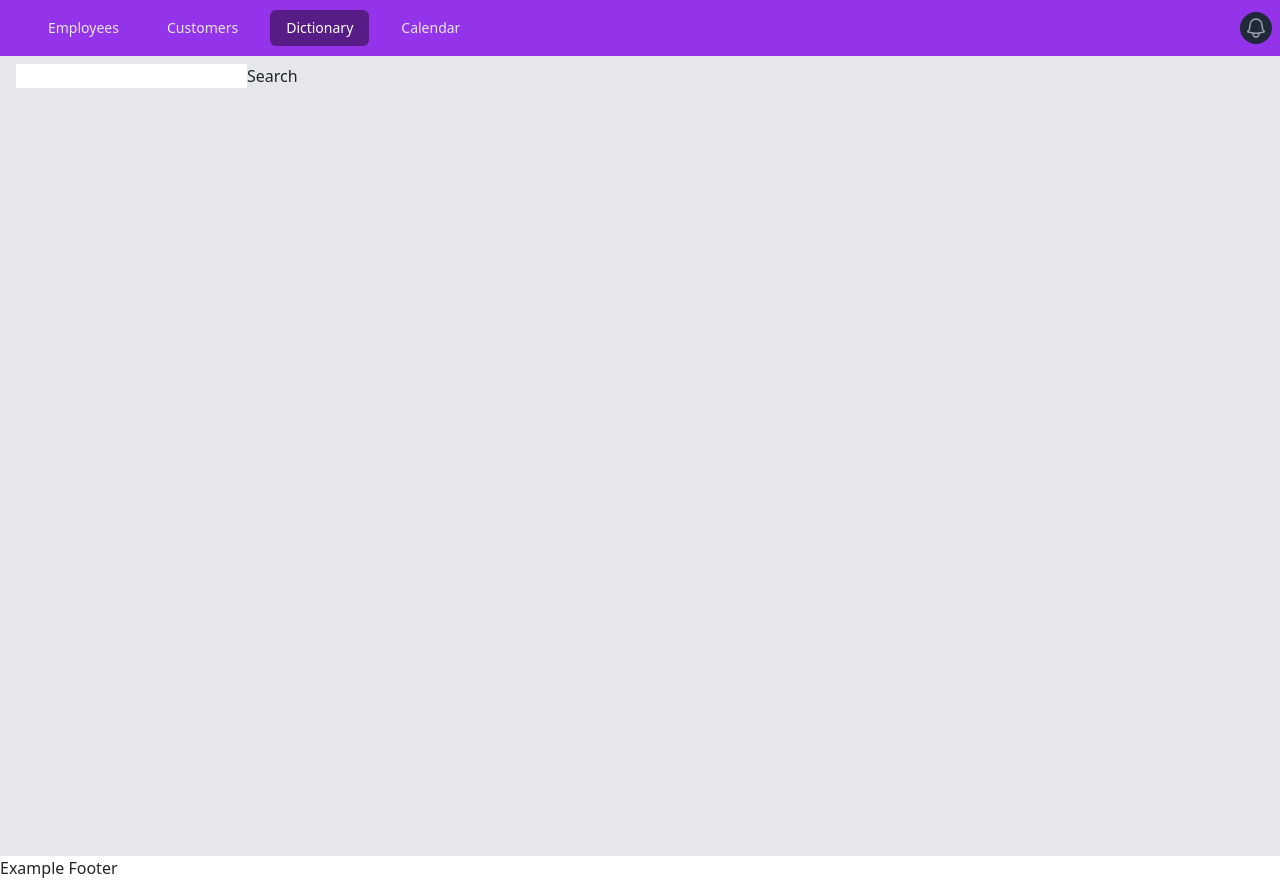
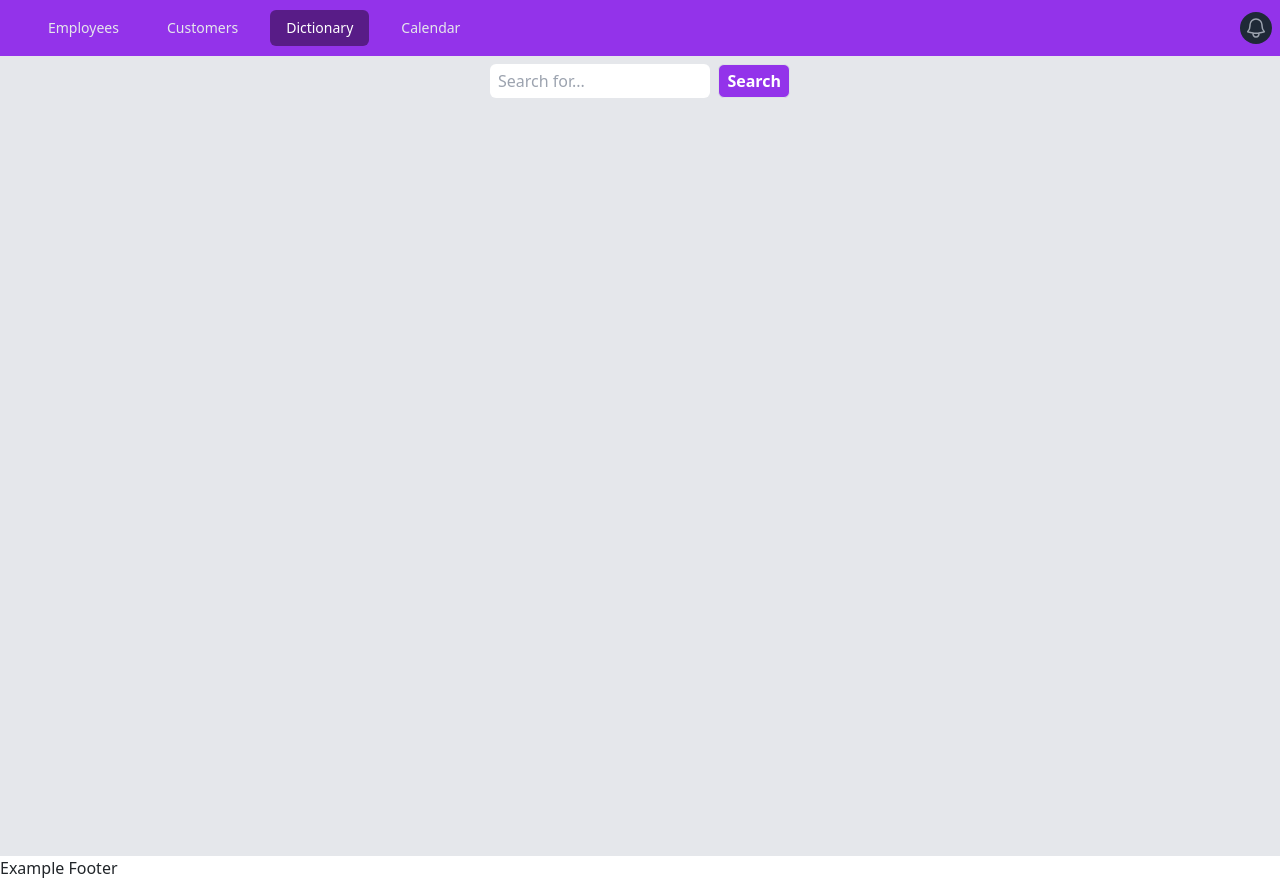
Before and after one commit to JM4r10/react, a React (Create React App) app: page /dictionary in a window 1280 px wide. Built offline with nearby package versions, Linux system fonts and the light colour scheme.

Commit message:
FetchResponseStatusAndErrors, setting venvDjango

```diff
--- a/src/App.js
+++ b/src/App.js
@@ -5,6 +5,7 @@ import { BrowserRouter, Routes, Route } from 'react-router-dom';
 import Customers from './pages/Customers';
 import Dictionary from './pages/Dictionary';
 import Definition from './pages/Definition';
+import NotFound from './components/NotFound';
 
 
 function App() {
@@ -16,10 +17,12 @@ function App() {
           <Route path='/employees' element={<Employees />} />
           <Route path='/dictionary' element={<Dictionary />} />
           <Route
-            path='/definition/:search'
+            path='/dictionary/:search'
             element={<Definition />}
           />
           <Route path='/customers' element={<Customers />} />
+          <Route path='/404' element={<NotFound />} />
+          <Route path='/*' element={<NotFound />} /> {/* path='/*': if the url doent match any of the previous routes the navigator is redirected to the element NotFound */}
         </Routes>
       </Header>
       <footer>Example Footer</footer>
--- /dev/null
+++ b/src/components/DefinitionSearch.js
@@ -0,0 +1,29 @@
+import { useState } from "react";
+import { useNavigate } from "react-router-dom";
+
+export default function DefinitionSearch(){
+
+        const [word, setWord] = useState('');
+        const navigate = useNavigate();
+
+        return (
+            <form className="flex space-between space-x-2 max-w-[300px]" onSubmit={() => {
+                navigate(`/dictionary/${word}`)
+            }}>
+                <input
+                    className="shrink min-w-0 px-2 py-1 rounded"
+                    placeholder="Search for..."
+                    type="text"
+                    onChange={(e) => {
+                        setWord(e.target.value);
+
+                    }}
+                />
+                <button
+                    className="bg-purple-600 hover:bg-purple-700 text-white font-bold py-1 px-2 border border-blue-700 rounded"
+                >Search</button>
+                {/* by default, a button inside a form would trigger the onSubmit property the same way pressing Enter would do  */}
+            </form>
+        )
+
+}
--- /dev/null
+++ b/src/components/NotFound.js
@@ -0,0 +1,5 @@
+export default function NotFound(){
+    return (
+        <img className="m-auto" src="https://http.cat/404" alt='404 - file not found'/>
+    )
+}
--- a/src/pages/Definition.js
+++ b/src/pages/Definition.js
@@ -1,37 +1,85 @@
 import { useEffect, useState } from "react";
 import { v4 as uuid4 } from 'uuid';
-import { useParams } from "react-router-dom";
+import { useNavigate, useParams, Link } from "react-router-dom";
+import NotFound from "../components/NotFound";
+import DefinitionSearch from "../components/DefinitionSearch";
 
 export default function Definition() {
 
     const [word, setWord] = useState();
+    const [notFound, setNotFound] = useState(false);
+    const [error, setError] = useState(false);
+
     let { search } = useParams();
+    // const navigate = useNavigate();
+
 
 
     useEffect(() => {
-        fetch("https://api.dictionaryapi.dev/api/v2/entries/en/" + search)
-            .then((response) => response.json())
+        // const url = "http://httpstat.us/404";
+        const url = "https://api.dictionaryapi.dev/api/v2/entries/en/" + search
+
+        fetch(url)
+            .then((response) => {
+                if (response.status === 404) {
+                    // navigate('/404');
+                    setNotFound(true);
+                }
+                if (!response.ok) {
+                    setError(true)
+                    throw new Error('Something went wrong');
+                }
+                return response.json()
+            })
             .then((data) => {
                 setWord(data[0].meanings);
                 console.log(data[0].meanings)
+            })
+            .catch((e) => {
+                console.log(e);
             });
     }, []);
 
+    if (notFound === true) {
         return (
             <>
+                <NotFound />
+                <Link className="flex justify-center my-3" to='/dictionary'>Please try another word</Link>
+            </>
+        )
+
+    }
+
+    if (error === true) {
+        return (
+            <>
+                <p>Something went wrong</p>
+                <Link className="flex justify-center my-3" to='/dictionary'>Please try another word</Link>
+            </>
+        )
+    }
+
+    return (
+        <>
+            {/* Ternary operator to give time for useEffect() to initialize word state*/}
+            {word ? (
+                <>
                     <h1>Here is a definition:</h1>
-            {/* Ternary operator to give time for useEffect() to initialize word state*/}
-            {word
-                ? word.map((meaning) => {
+                    {word.map((meaning) => {
                         const category = meaning.partOfSpeech;
                         return (
                             <p
                                 key={uuid4()}
                                 className="px-2">
                                 <i>{`${category.charAt(0).toUpperCase()}${category.slice(1)}: `}</i>
-                            {`${meaning.definitions[0].definition}`}</p>
+                                {`${meaning.definitions[0].definition}`}
+                            </p>
                         )
-                }) : null}
+                    })}
+                    <p>Search again:</p>
+                    <DefinitionSearch/>
+                </>
+            ) : null}
         </>
     )
 }
--- a/src/pages/Dictionary.js
+++ b/src/pages/Dictionary.js
@@ -1,23 +1,9 @@
-import { useState, useEffect } from "react";
-import { useNavigate } from "react-router-dom";
+import DefinitionSearch from "../components/DefinitionSearch";
 
-export default function Dictionary() {
-    const [word, setWord] = useState('');
-    const navigate = useNavigate();
-
-    return (
-        <>
-            <input
-                type="text"
-                onChange={(e) => {
-                    setWord(e.target.value);
-
-                }}
-            />
-            <button onClick={() => {
-                navigate(`/definition/${word}`, { replace: true })
-            }}>Search</button>
-
-        </>
-    )
-}
+    export default function Dictionary() {
+        return (
+            <div
+                className="flex justify-center">
+                <DefinitionSearch />
+            </div>)
+    }
```
Lines whose indentation alone changed are shown as unchanged.
